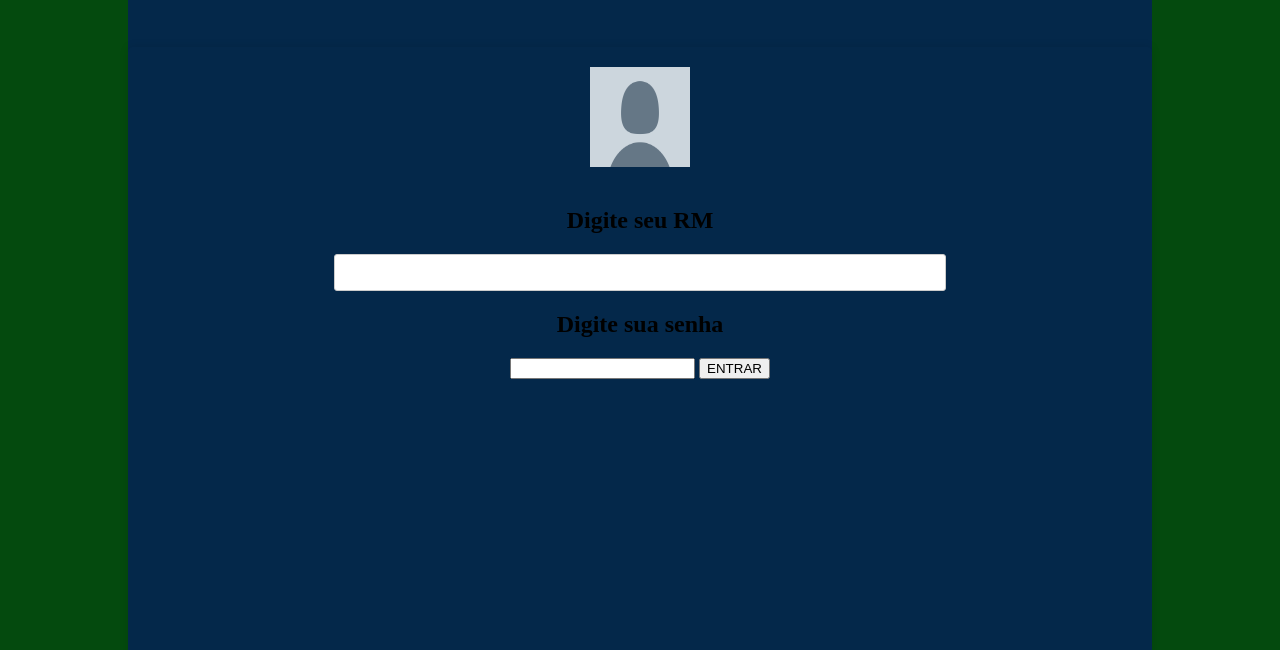
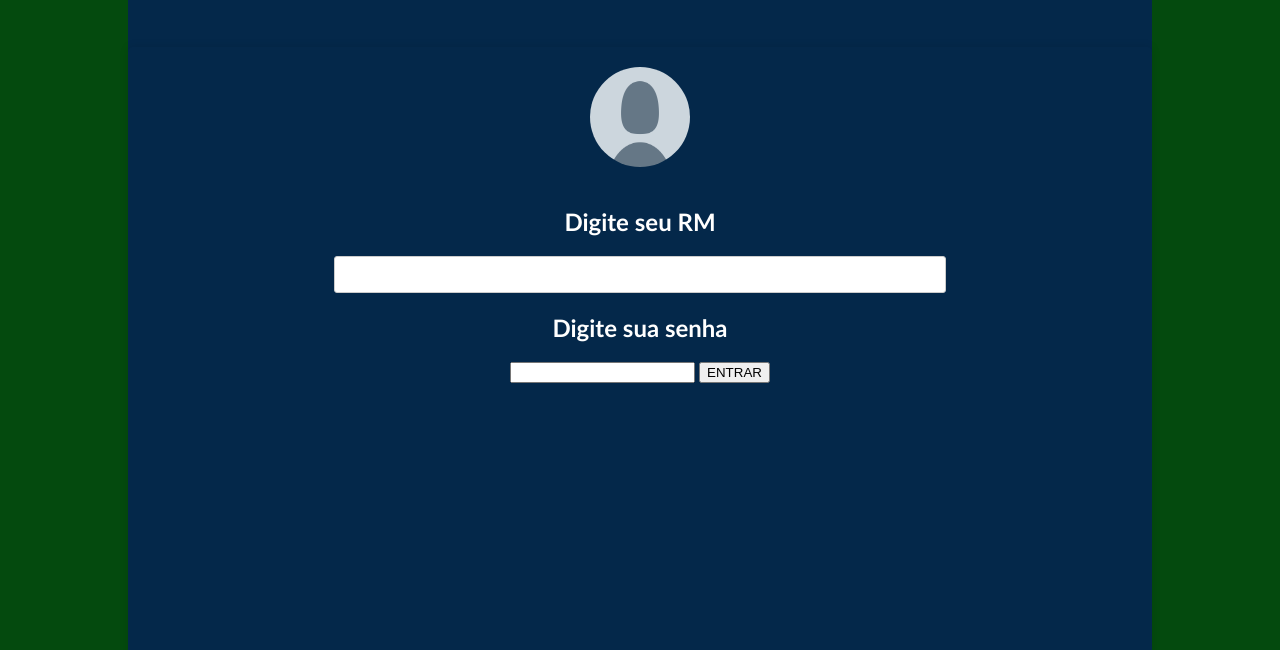
Before and after one commit to SantosCaue/PE, a plain HTML site: page entrar.html in a window 1280 px wide. Shown: the part 150-800 px from the top of the page. Drawn offline with Linux system fonts and the light colour scheme.

Commit message:
Mudança estilo

```diff
--- a/assets/entrar.css
+++ b/assets/entrar.css
@@ -13,9 +13,12 @@
     margin-bottom: 20px;
     width: 100px;
     height: 100px;
+    border-radius: 100%;
 }
 
 .container h2 {
+    font-family: 'Trebuchet MS', 'Lucida Sans Unicode', 'Lucida Grande', 'Lucida Sans', Arial, sans-serif;
+    color: white;
     text-align: center;
     margin-bottom: 20px;
 }
```
